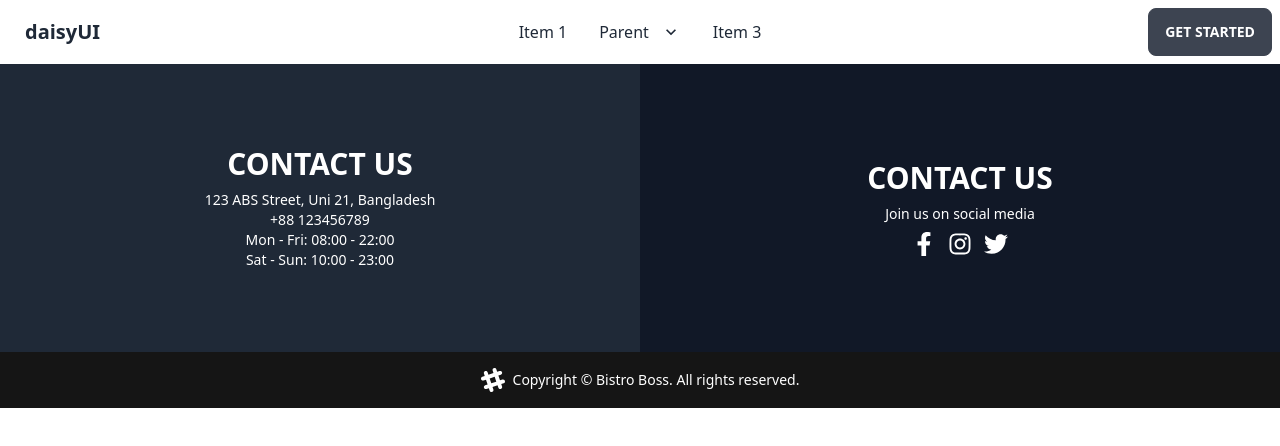
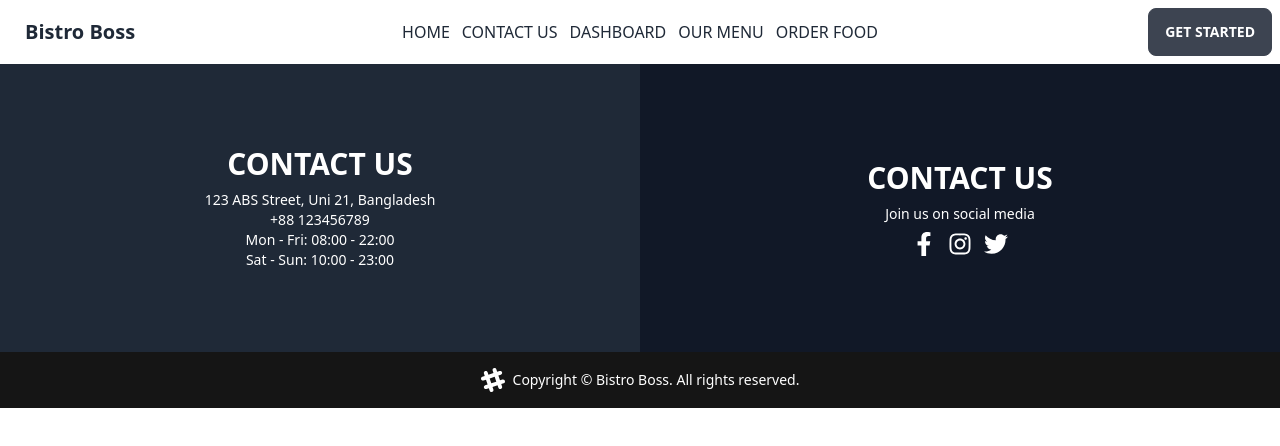
Before and after one commit to shaikat17/bistro-boss-client, a React (Vite) app: page / in a window 1280 px wide. Shown: the top 446 px of the page. Built offline with nearby package versions, Linux system fonts and the light colour scheme.

Commit message:
navbar design complete

```diff
--- a/src/components/shared/Navbar.jsx
+++ b/src/components/shared/Navbar.jsx
@@ -1,5 +1,13 @@
+import { Link, NavLink } from "react-router-dom";
 
 const Navbar = () => {
+    const navLinks = <>
+    <NavLink className="uppercase" to="/">Home</NavLink>
+    <NavLink className="uppercase" to="/contact-us">Contact Us</NavLink>
+    <NavLink className="uppercase" to="/dashboard">Dashboard</NavLink>
+    <NavLink className="uppercase" to="/our-menu">Our Menu</NavLink>
+    <NavLink className="uppercase" to="/order-food">Order Food</NavLink>
+    </>
     return (
         <div className="navbar bg-base-100">
   <div className="navbar-start">
@@ -7,37 +15,15 @@ const Navbar = () => {
       <label tabIndex={0} className="btn btn-ghost lg:hidden">
         <svg xmlns="http://www.w3.org/2000/svg" className="h-5 w-5" fill="none" viewBox="0 0 24 24" stroke="currentColor"><path strokeLinecap="round" strokeLinejoin="round" strokeWidth="2" d="M4 6h16M4 12h8m-8 6h16" /></svg>
       </label>
-      <ul tabIndex={0} className="menu menu-compact dropdown-content mt-3 p-2 shadow bg-base-100 rounded-box w-52">
-        <li><a>Item 1</a></li>
-        <li tabIndex={0}>
-          <a className="justify-between">
-            Parent
-            <svg className="fill-current" xmlns="http://www.w3.org/2000/svg" width="24" height="24" viewBox="0 0 24 24"><path d="M8.59,16.58L13.17,12L8.59,7.41L10,6L16,12L10,18L8.59,16.58Z"/></svg>
-          </a>
-          <ul className="p-2">
-            <li><a>Submenu 1</a></li>
-            <li><a>Submenu 2</a></li>
-          </ul>
-        </li>
-        <li><a>Item 3</a></li>
+      <ul tabIndex={0} className="menu menu-compact dropdown-content mt-3 p-4 shadow bg-base-100 rounded-box w-52">
+        {navLinks}
       </ul>
     </div>
-    <a className="btn btn-ghost normal-case text-xl">daisyUI</a>
+    <Link className="btn btn-ghost normal-case text-xl">Bistro Boss</Link>
   </div>
   <div className="navbar-center hidden lg:flex">
-    <ul className="menu menu-horizontal px-1">
-      <li><a>Item 1</a></li>
-      <li tabIndex={0}>
-        <a>
-          Parent
-          <svg className="fill-current" xmlns="http://www.w3.org/2000/svg" width="20" height="20" viewBox="0 0 24 24"><path d="M7.41,8.58L12,13.17L16.59,8.58L18,10L12,16L6,10L7.41,8.58Z"/></svg>
-        </a>
-        <ul className="p-2">
-          <li><a>Submenu 1</a></li>
-          <li><a>Submenu 2</a></li>
-        </ul>
-      </li>
-      <li><a>Item 3</a></li>
+    <ul className="menu menu-horizontal px-1 gap-3">
+      {navLinks}
     </ul>
   </div>
   <div className="navbar-end">
```
